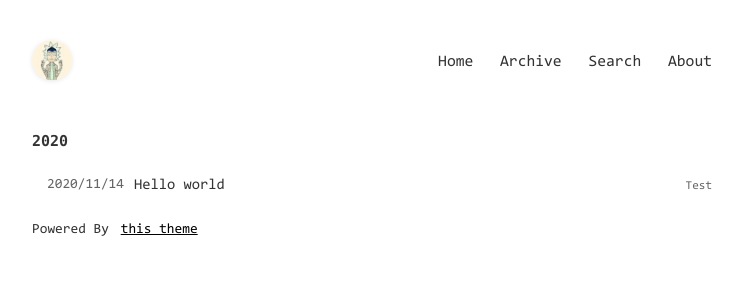
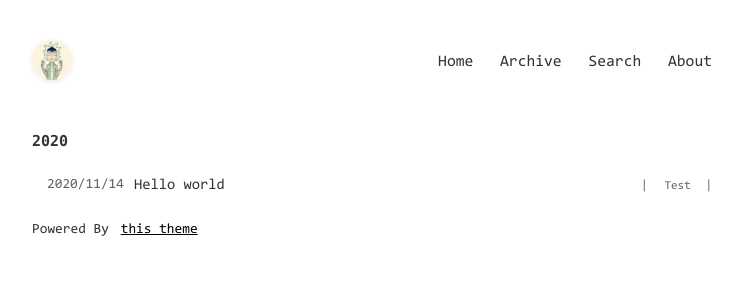
Before and after one commit to enochii/enochii.github.io, a Jekyll site: the page built from index.html, in a window 1280 px wide. Shown: the top 300 px of the page, without its empty margins (268-1011 px from the left). Built offline with Jekyll 4.4.1, drawn with Linux system fonts in a browser that asks for light colours; comment, search, counter and statistics services are not loaded.

Commit message:
beautify category display in home page

```diff
--- a/index.html
+++ b/index.html
@@ -18,8 +18,10 @@
             <a href="{{ site.baseurl | append: post.url }}" class="hover-underline">{{ post.title }}</a>
           </div>
           <div class="categories">
+            <a>|</a>
             {% for categorie in post.categories -%}
-            <a href="{{site.baseurl}}/pages/categories.html#{{ categorie }}" class="hover-underline">{{ categorie }}</a>
+            <a href="{{site.baseurl}}/pages/categories.html#{{ categorie }}" class="hover-underline">{{ categorie }} </a>
+            <a>|</a>
             {%- endfor %}
           </div>
         </li>
```
